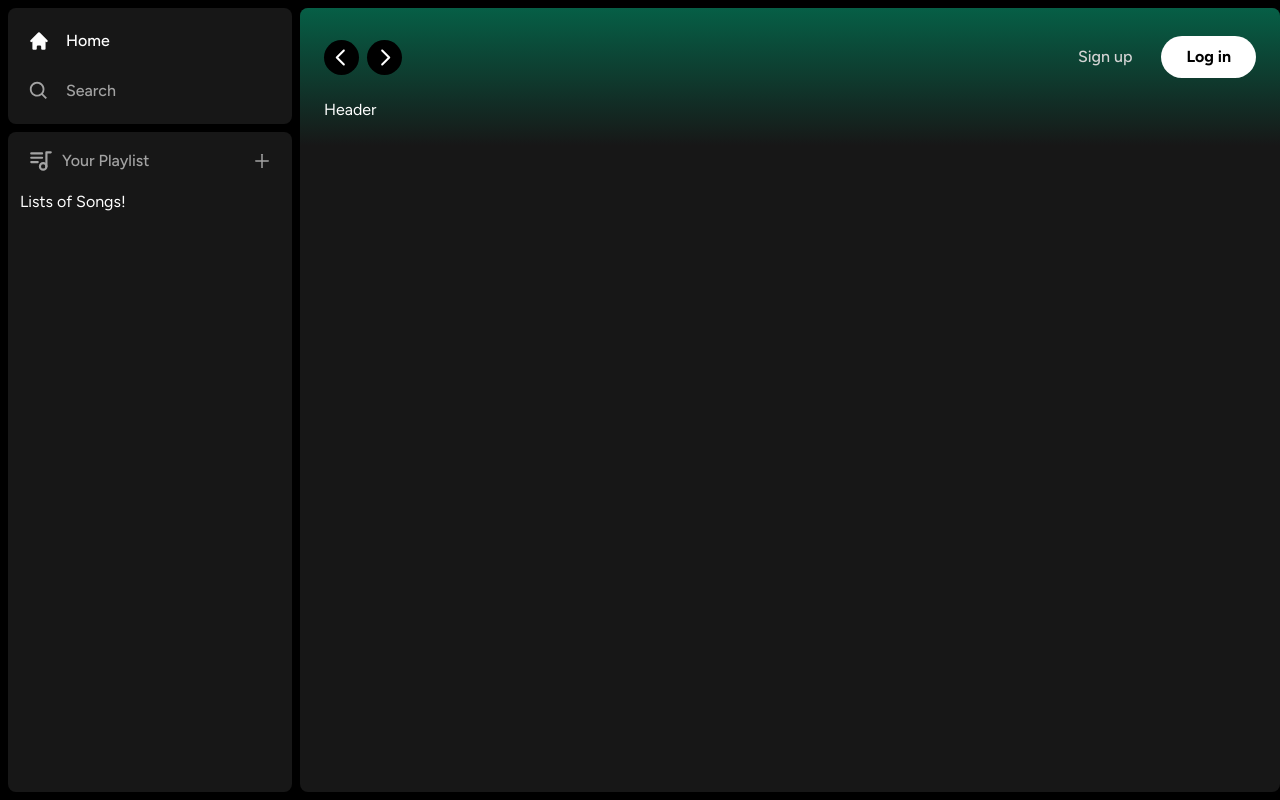
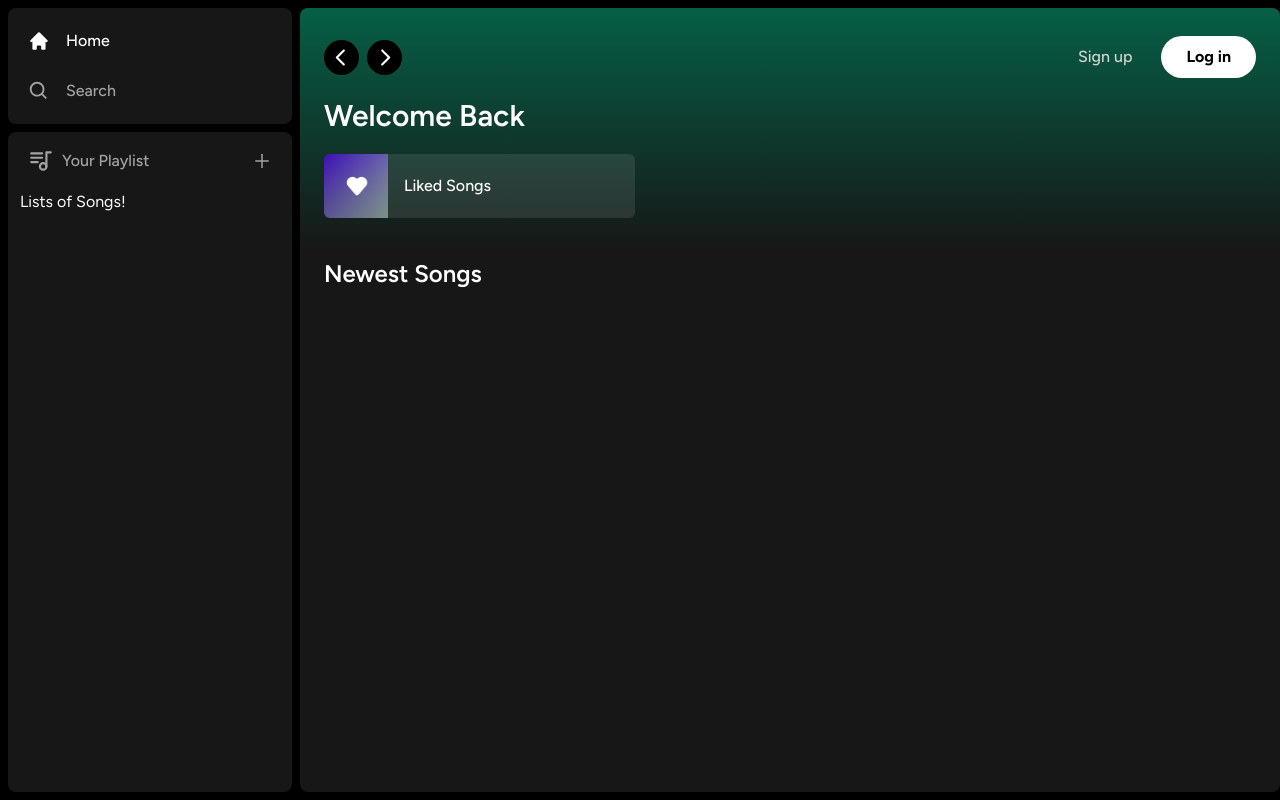
Before and after one commit to hansss12/Spotify-clone, a Next.js app: page / in a window 1280 px wide. Built offline with nearby package versions, Linux system fonts and the light colour scheme.

Commit message:
feat: Add Liked Songs To header

```diff
--- a/app/(site)/page.tsx
+++ b/app/(site)/page.tsx
@@ -1,11 +1,26 @@
 import Header from "@/components/Header"
+import ListItem from "@/components/ListItem"
 
 export default function Home() {
   return (
     <div className="bg-neutral-900 rounded-lg h-full w-full overflow-hidden overflow-y-auto">
       <Header>
-        Header
+        <div className="mb-2">
+          <h1 className="text-white text-3xl font-semibold">
+            Welcome Back
+          </h1>
+          <div className="grid grid-cols-1 sm:grid-cols-2 xl:grid-cols-3 2xl:grid-cols-4">
+            <ListItem image="/images/liked.png" name="Liked Songs" href="liked"/>
+          </div>
+        </div>
       </Header>
+      <div className="mt-2 mb-7 px-6">
+        <div className="flex justify-between items-center">
+          <h1 className="text-white text-2xl font-semibold">
+            Newest Songs
+          </h1>
+        </div>
+      </div>
     </div>
   )
 }
--- a/app/layout.tsx
+++ b/app/layout.tsx
@@ -19,7 +19,7 @@
     <html lang="en">
       <body className={font.className}>
         <Sidebar>
-          {children}
+        {children}
         </Sidebar>
       </body>
     </html>
--- /dev/null
+++ b/components/ListItem.tsx
@@ -0,0 +1,35 @@
+"use client"
+
+import Image from "next/image";
+import { useRouter } from "next/navigation";
+import { FaPlay } from "react-icons/fa"
+
+interface ListItemProps {
+  image: string;
+  name: string;
+  href: string;
+}
+const ListItem: React.FC<ListItemProps> = ({image, name, href}) => {
+  const router = useRouter()
+  const onClick = () => {
+    router.push(href);
+  }
+  return (
+    <button
+      onClick={onClick}
+      className="relative group flex items-center rounded-md overflow-hidden gap-x-4 bg-neutral-100/10 hover:bg-neutral-100/20 transition pr-4 mt-5"
+    >
+      <div className="relative min-h-[64px] min-w-[64px]">
+        <Image className="object-cover" fill src={image} alt="image"/>
+      </div>
+      <p className="font-medium truncate py-5">
+        {name}
+      </p>
+      <div className="absolute transition opacity-0 rounded-full flex items-center justify-center bg-green-500 p-4 drop-shadow-md right-5 group-hover:opacity-100 hover:scale-110">
+        <FaPlay className="text-black" />
+      </div>
+    </button>
+  )
+}
+
+export default ListItem
```
Also changed, not shown: public/images/liked.png (added).
